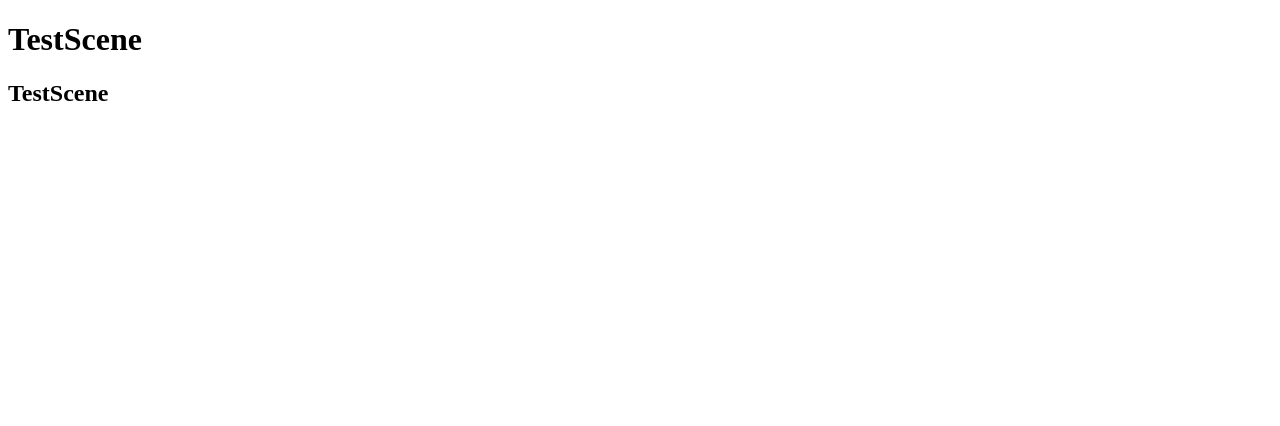
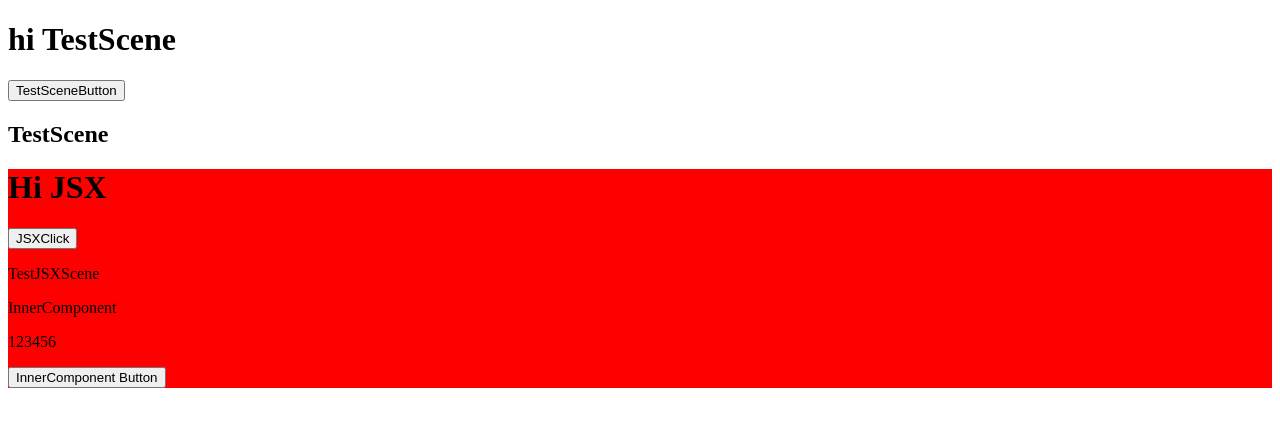
Before and after one commit to milkmidi/2017_vue_vuex_hello_world, a Vue app: page / in a window 1280 px wide. Shown: the top 426 px of the page. Built offline with nearby package versions, Linux system fonts and the light colour scheme; the HTML template or start-up script is replaced by a standard one.

Commit message:
add jsx code

```diff
--- a/src/js/app.js
+++ b/src/js/app.js
@@ -2,7 +2,7 @@ import Vue from 'vue';
 // import App from '@/component/App.vue';
 import App from '@/container/TestScene';
 
-import store from './store';
+// import store from './store';
 // import router from './app.router';
 import './util/init';
 
@@ -10,7 +10,7 @@ import './util/init';
 // Vue.config.devtools = true;
 export default new Vue({
   el: '#app',
-  store,
+  // store,
   // router,
   render: h => h(App),
 });
--- a/src/js/component/TestComponent.vue
+++ b/src/js/component/TestComponent.vue
@@ -1,15 +1,23 @@
 <template lang="pug">
   .test-root
-    h1 TestScene
+    h1 hi TestScene
+    button(@click="clickHandler") TestSceneButton
     h2 {{myVar}}
 </template>
 
 <script>
+
+
 export default {
   data() {
     return {
       myVar: 'TestScene',
     };
   },
+  methods: {
+    clickHandler() {
+      console.log('123');
+    },
+  },
 };
 </script>
--- /dev/null
+++ b/src/js/component/TestJSXComponent.vue
@@ -0,0 +1,56 @@
+<script>
+import Vue from 'vue';
+import { Component } from 'vue-property-decorator';
+
+@Component
+class InnerComponent extends Vue {
+  time = "";
+  mounted(){
+    this.time = "123456";
+  }
+  click(){
+    this.time = Date.now().toString();
+    console.log(123);
+  }
+  render() {
+    return (
+      <div class="inner-component">
+        <p>InnerComponent</p>
+        <p>{this.time}</p>
+        <button class="btn btn-primary" onClick={this.click}>InnerComponent Button</button>
+      </div>
+    );
+  }
+}
+
+export default {
+  data() {
+    return {
+      myVar: 'TestJSXScene',
+    };
+  },
+  methods: {
+    clickHandler() {
+      this.myVar = Date.now().toString();
+    },
+  },
+  components: {
+    InnerComponent,
+  },
+  render() {
+    return (
+      <div class="test-jsx-root">
+        <h1>Hi JSX</h1>
+        <button onClick={this.clickHandler}>JSXClick</button>
+        <p>{this.myVar}</p>
+        <InnerComponent></InnerComponent>
+      </div>
+    );
+  },
+};
+</script>
+
+<style lang="stylus">
+  .test-jsx-root
+    background-color red
+</style>
--- a/src/js/container/TestScene/TestScene.vue
+++ b/src/js/container/TestScene/TestScene.vue
@@ -1,14 +1,17 @@
 <template lang="pug">
   .test-scene-root
     TestComponent
+    TestJSXComponent
 </template>
 
 <script>
 import TestComponent from '../../component/TestComponent.vue';
+import TestJSXComponent from '../../component/TestJSXComponent.vue';
 
 export default {
   components: {
     TestComponent,
+    TestJSXComponent,
   },
 };
 </script>
--- a/webpack.config.js
+++ b/webpack.config.js
@@ -71,7 +71,7 @@ config.module = {
         extractCSS: !DEV_MODE, // easy way, will auto import postcss.config.js
         stylus: 'stylus-loader?paths=src/css',
       },
-      include: path.resolve('src/js/component'),
+      include: path.resolve('src/js'),
       exclude: /node_modules/,
     },
     {
@@ -129,11 +129,11 @@ config.plugins = [
       NODE_ENV: JSON.stringify(DEV_MODE ? 'development' : 'production'),
     },
   }),
+  new CleanWebpackPlugin('./dist'),
   //  http://vue-loader.vuejs.org/en/workflow/production.html
   ...DEV_MODE ? [
     new FriendlyErrorsPlugin(),
   ] : [
-    new CleanWebpackPlugin('./dist'),
   ],
 ];
 
```
Also changed, not shown: package.json (+14 -14 lines), .babelrc, 1 other file (tests, documents, lock files or other folders).
